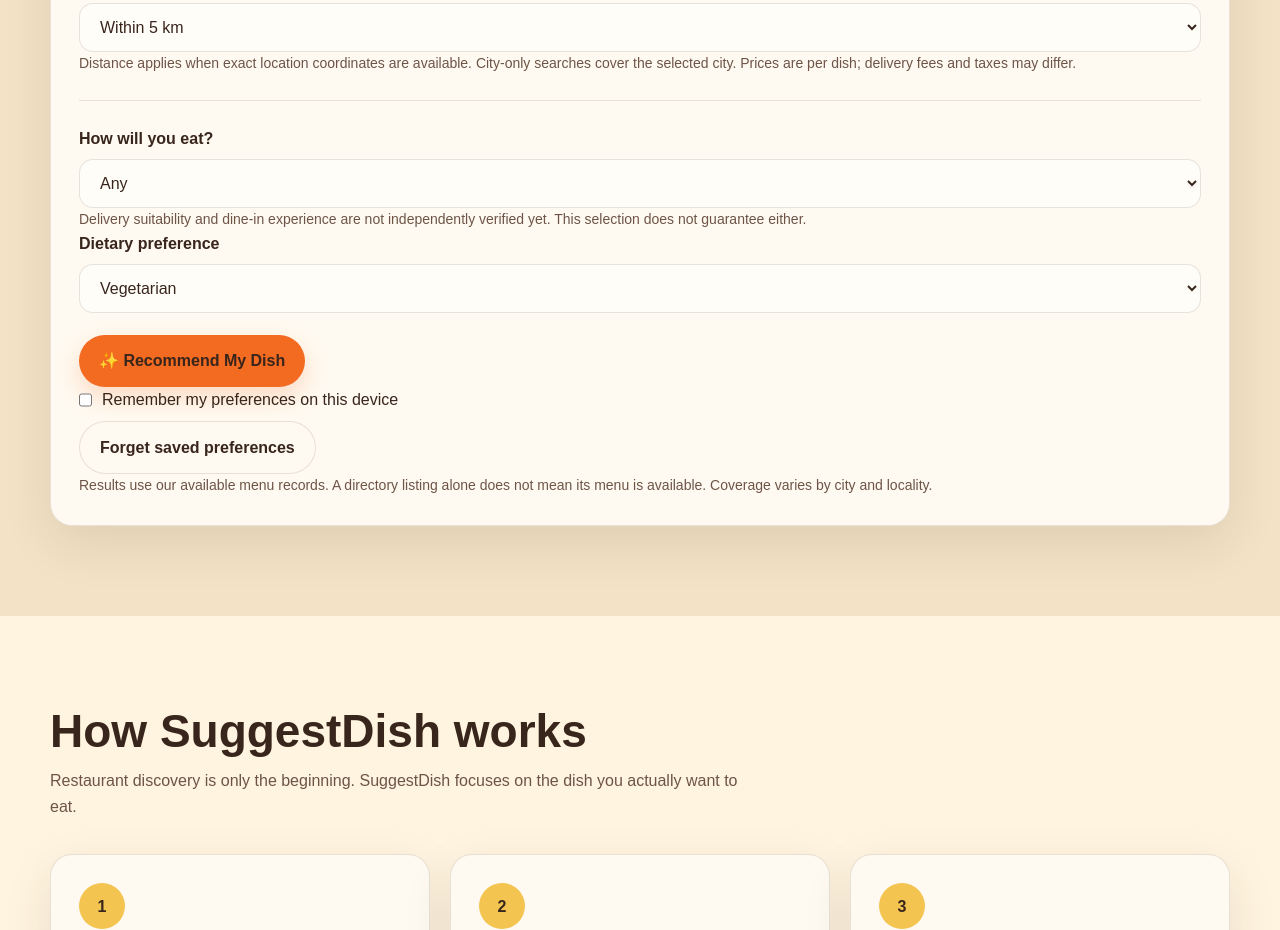
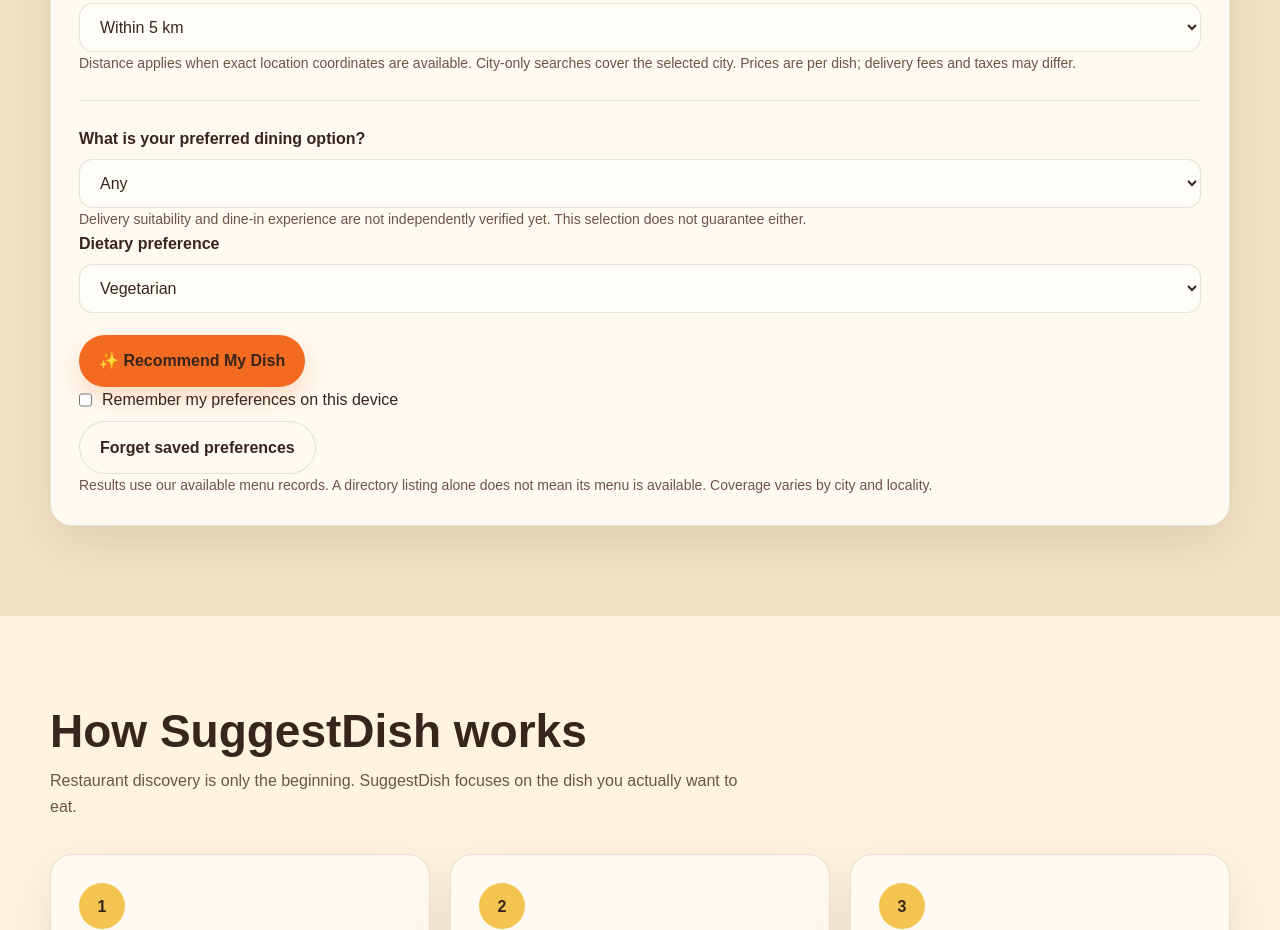
Before and after one commit to rakatanishka16-crypto/SuggestDish, a website: page index.html in a window 1280 px wide. Shown: the part 1793-2723 px from the top of the page. Drawn offline with Linux system fonts and the light colour scheme; no server answers.

Commit message:
Clarify dining preference question (#109)

```diff
--- a/index.html
+++ b/index.html
@@ -792,7 +792,7 @@
       <div class="divider"></div>
 
 
-      <label for="aiDiningMode"><strong>How will you eat?</strong></label>
+      <label for="aiDiningMode"><strong>What is your preferred dining option?</strong></label>
       <select id="aiDiningMode" class="field"><option value="any">Any</option><option value="delivery">Delivery at home</option><option value="dine-in">Dine-in</option><option value="takeaway">Takeaway</option></select>
       <p class="small mute">Delivery suitability and dine-in experience are not independently verified yet. This selection does not guarantee either.</p>
       <label for="aiDiet"><strong>Dietary preference</strong></label>
```
